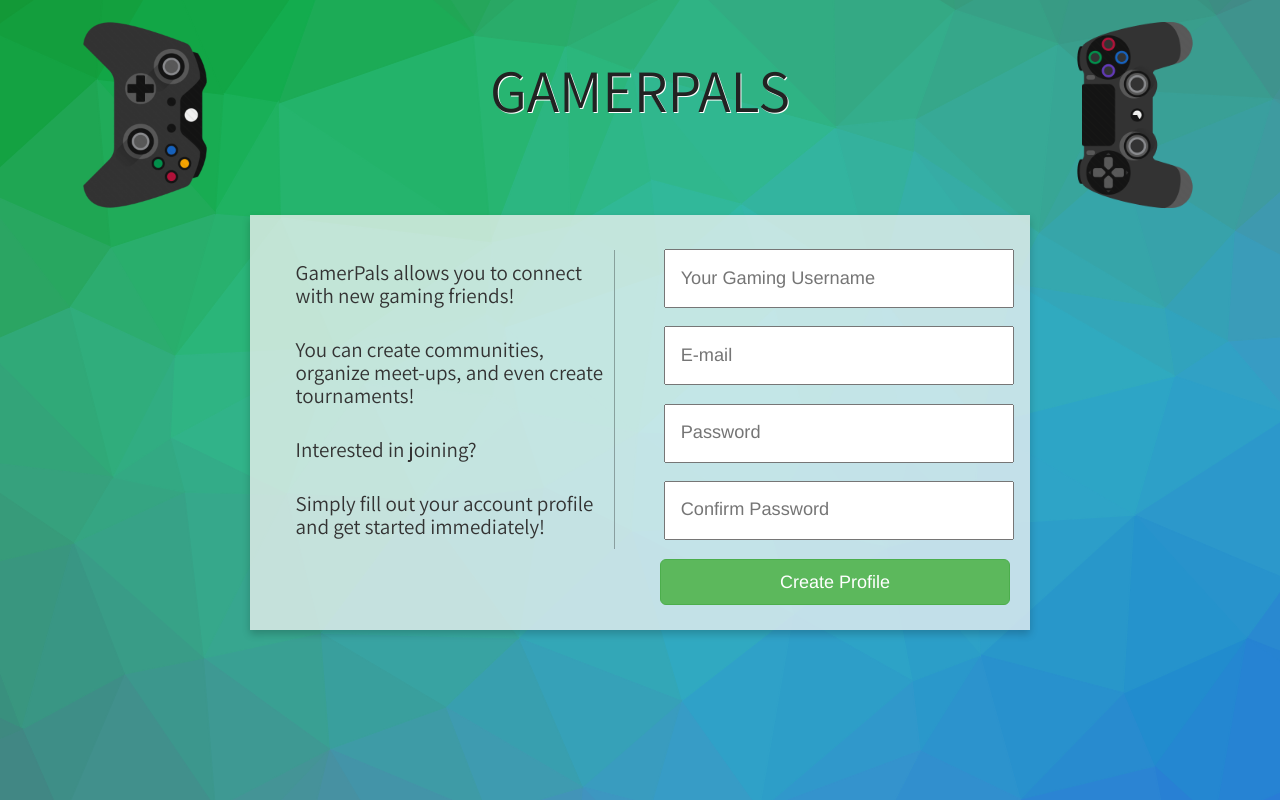
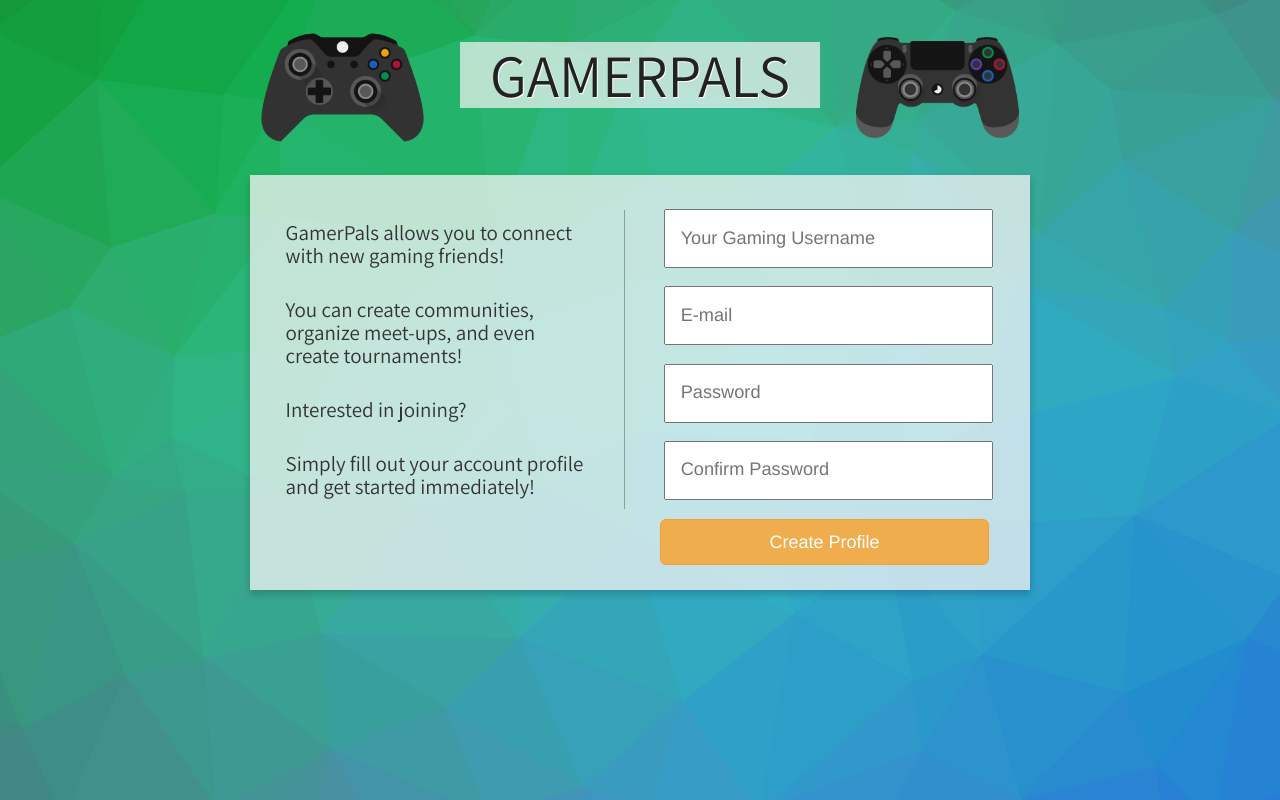
Before and after one commit to SpencerGouthro/GamerPals, a plain HTML site: page index.html in a window 1280 px wide. Drawn offline with nearby package versions, Linux system fonts and the light colour scheme.

Commit message:
CSS stuff

```diff
--- a/index.html
+++ b/index.html
@@ -10,17 +10,15 @@
 </head>
 <body>
 	<div class='container'>
-		<div class='row'>
-			<div id="controllerDiv">
-				<div class='col-sm-2 hidden-sm hidden-xs'>
-					<img class="controllerImages img-responsive" id="xbox" src="images/controllerxbox.png">
-				</div>
-				<div id="header" class="col-md-8 col-sm-12">
-					<h2 id="headerText">GamerPals</h2><br>
-				</div>
-				<div class='col-sm-2 hidden-sm hidden-xs'>
-					<img class="controllerImages img-responsive" id="ps4" src="images/controllerps4.png">
-				</div>
+		<div class='row headerDiv'>
+			<div class='col-md-4 hidden-sm hidden-xs'>
+				<img class="controllerImages img-responsive" id="xbox" src="images/1controllerxbox.png">
+			</div>
+			<div id="header" class="col-md-4 col-sm-12">
+				<h2 id="headerText">GamerPals</h2><br>
+			</div>
+			<div class='col-md-4 hidden-sm hidden-xs'>
+				<img class="controllerImages img-responsive" id="ps4" src="images/1controllerps4.png">
 			</div>
 		</div>
 		<div class='row'>
@@ -40,7 +38,7 @@
 						  	<input type="text" name="email" class="textInputs" placeholder="E-mail">
 						  	<input type="password" name="password" class="textInputs" placeholder="Password">
 						  	<input type="password" name="password" class="textInputs" placeholder="Confirm Password">
-							<button class="submitButton btn btn-lg btn-success btn-block" onclick="createProfile()">Create Profile</button>
+							<button class="submitButton btn btn-lg btn-warning btn-block" onclick="createProfile()">Create Profile</button>
 						</form>
 					</div>
 				</div>
--- a/style.css
+++ b/style.css
@@ -2,7 +2,14 @@ body {
 	background-image: url("images/patterngood.svg");
 	background-color: white;
 }
+/*#header {
+	background-color: rgba(245, 245, 245, 0.7);
+	margin-top: 10px;
+	padding-bottom: 15px;
+}*/
 #headerText {
+		background-color: rgba(245, 245, 245, 0.7);
+
 	margin-top:4.2rem;
 	text-align: center;
 	text-transform: uppercase;
@@ -12,13 +19,9 @@ body {
 	text-shadow:1px 1px white;
 }
 
-#controllerDiv {
-	width:100%;
-	padding:15px;
-}
 .controllerImages {
-	max-width:200px;
-	max-height:200px;
+	max-width:175px;
+	max-height:175px;
 }
 #ps4 {
 	float:left;
@@ -38,7 +41,7 @@ body {
 }
 
 #infoText {
-	margin:10px;
+	padding-right:1.5em;
 }
 @media (min-width: 991px) {
 	#infoText {
@@ -51,6 +54,9 @@ body {
 	padding: 0.5em;
 }
 
+#signUpForm {
+	margin-right:1.5em;
+}
 #signUpForm p {
 	font-size: 1.3em;
 	padding:10px;
```
Also changed, not shown: images/1controllerps4.png (added), images/1controllerxbox.png (added), 2 other files.
